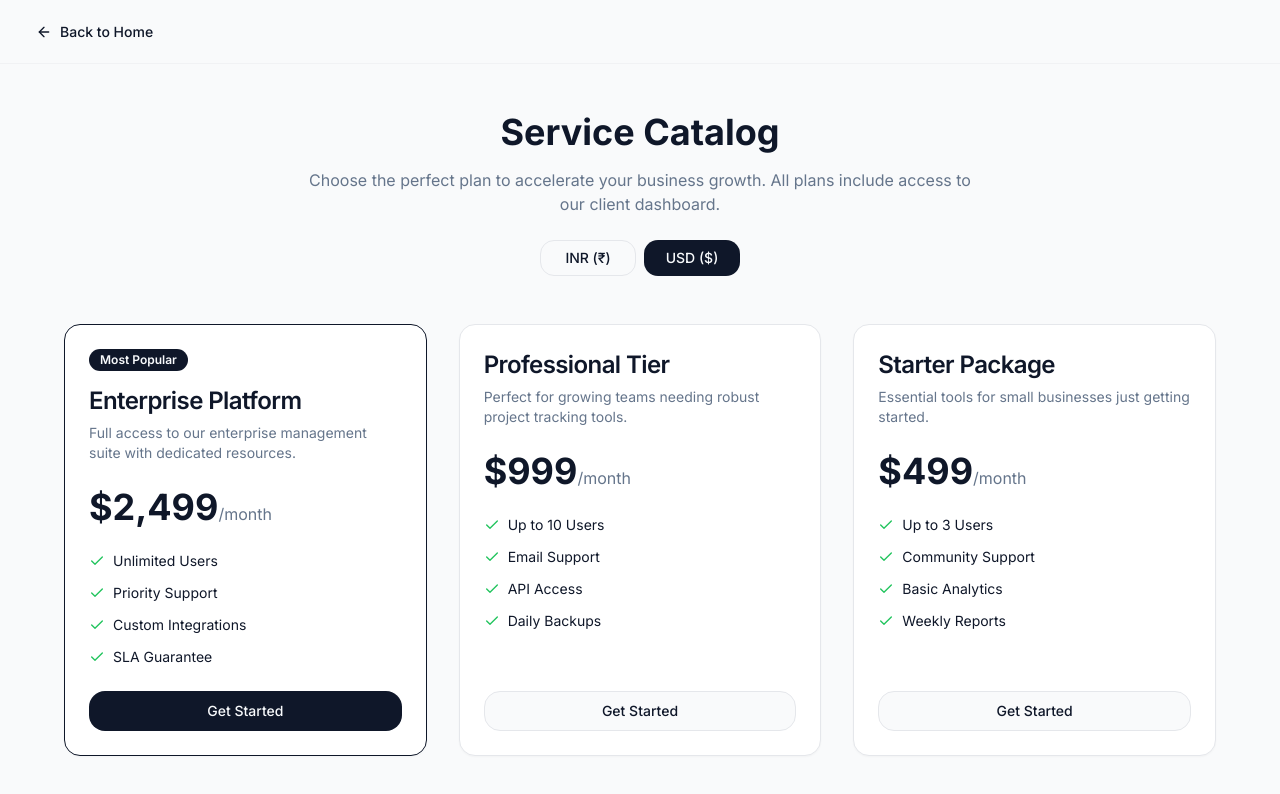
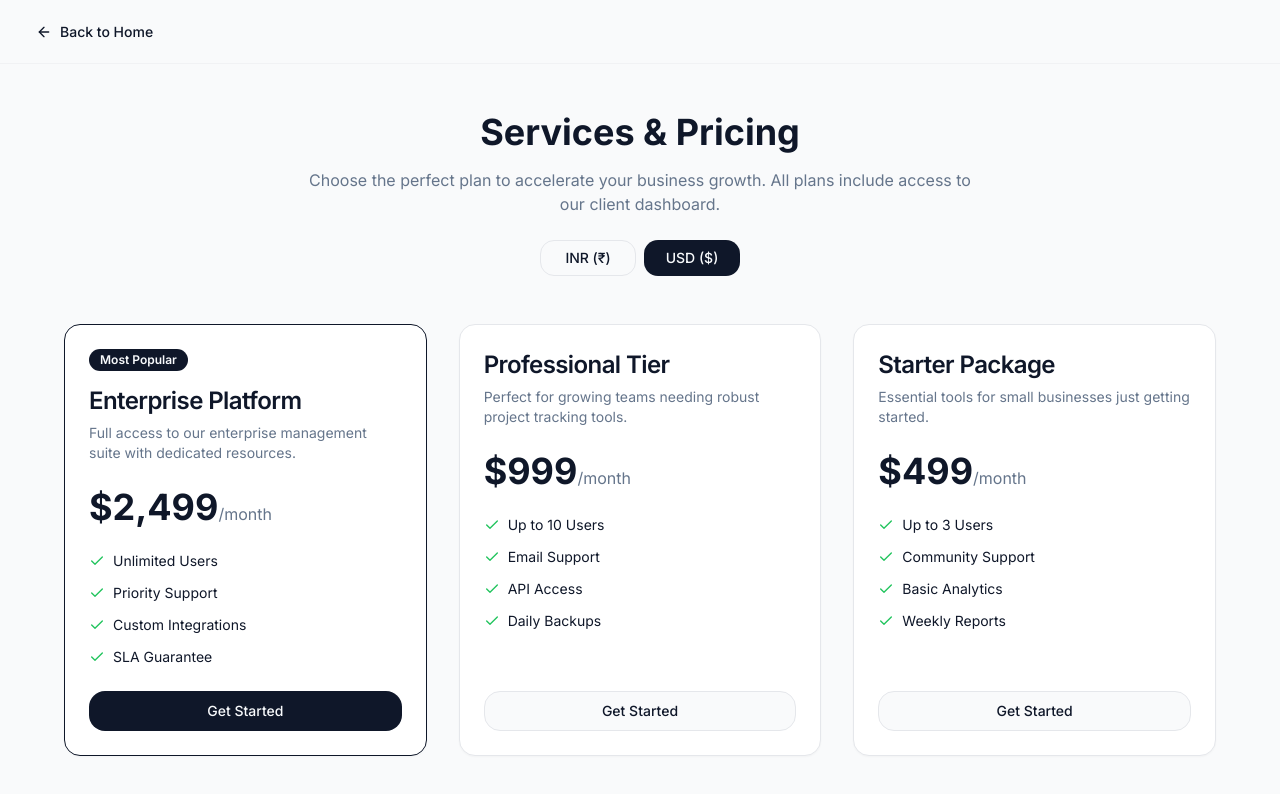
Before and after one commit to kalyan09122003/venturemond-clientdashboard, a React (Vite) app: page /catalog in a window 1280 px wide. Shown: the top 794 px of the page. Built offline with nearby package versions, Linux system fonts and the light colour scheme; the HTML template or start-up script is replaced by a standard one.

Commit message:
updating the pages

```diff
--- a/src/pages/Catalog.tsx
+++ b/src/pages/Catalog.tsx
@@ -62,7 +62,7 @@
 
             <main className="container mx-auto py-12 px-4 md:px-6">
                 <div className="text-center mb-12">
-                    <h1 className="text-3xl md:text-4xl font-bold mb-4">Service Catalog</h1>
+                    <h1 className="text-3xl md:text-4xl font-bold mb-4">Services & Pricing</h1>
                     <p className="text-muted-foreground max-w-2xl mx-auto">
                         Choose the perfect plan to accelerate your business growth.
                         All plans include access to our client dashboard.
```
